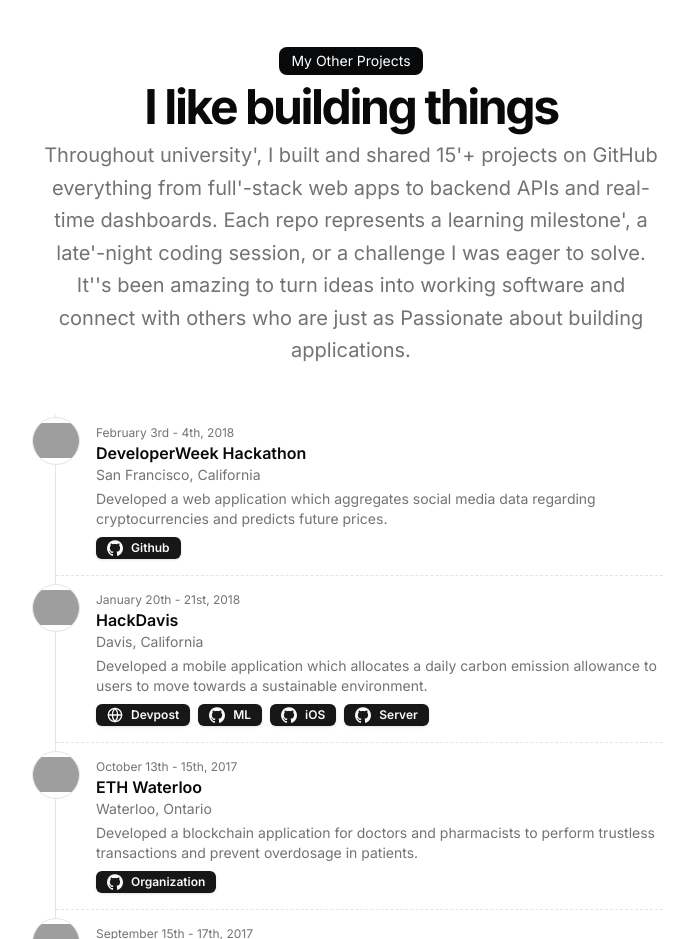
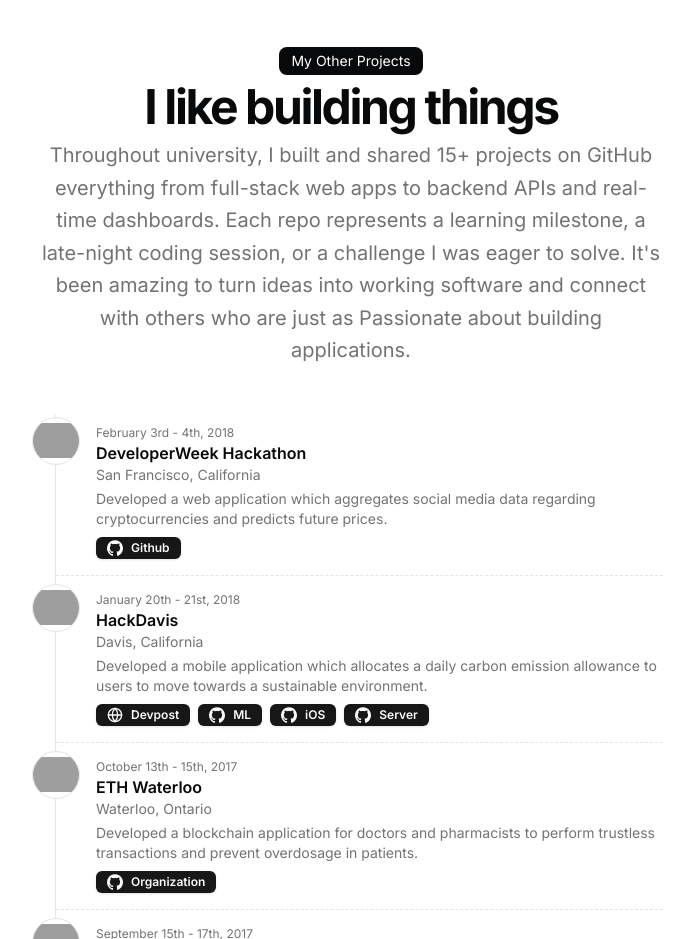
Before and after one commit to nileshakmeemana/My-Portfolio-Website, a Next.js app: page / in a window 1280 px wide. Shown: the part 2140-3079 px from the top of the page, without its empty margins (289-983 px from the left). Built offline with nearby package versions, Linux system fonts and the light colour scheme; grey boxes are pictures that could not be loaded.

Commit message:
Update page.tsx

```diff
--- a/src/app/page.tsx
+++ b/src/app/page.tsx
@@ -164,13 +164,13 @@
                   I like building things
                 </h2>
                 <p className="text-muted-foreground md:text-xl/relaxed lg:text-base/relaxed xl:text-xl/relaxed">
-                  Throughout university&#39;, I built and shared 15&#39;+
-                  projects on GitHub everything from full&#39;-stack web apps to
-                  backend APIs and real-time dashboards. Each repo represents a
-                  learning milestone&#39;, a late&#39;-night coding session, or
-                  a challenge I was eager to solve. It&#39;'s been amazing to
-                  turn ideas into working software and connect with others who
-                  are just as Passionate about building applications.
+                  Throughout university, I built and shared 15+ projects on
+                  GitHub everything from full-stack web apps to backend APIs and
+                  real-time dashboards. Each repo represents a learning
+                  milestone, a late-night coding session, or a challenge I was
+                  eager to solve. It&apos;s been amazing to turn ideas into
+                  working software and connect with others who are just as
+                  Passionate about building applications.
                 </p>
               </div>
             </div>
```
